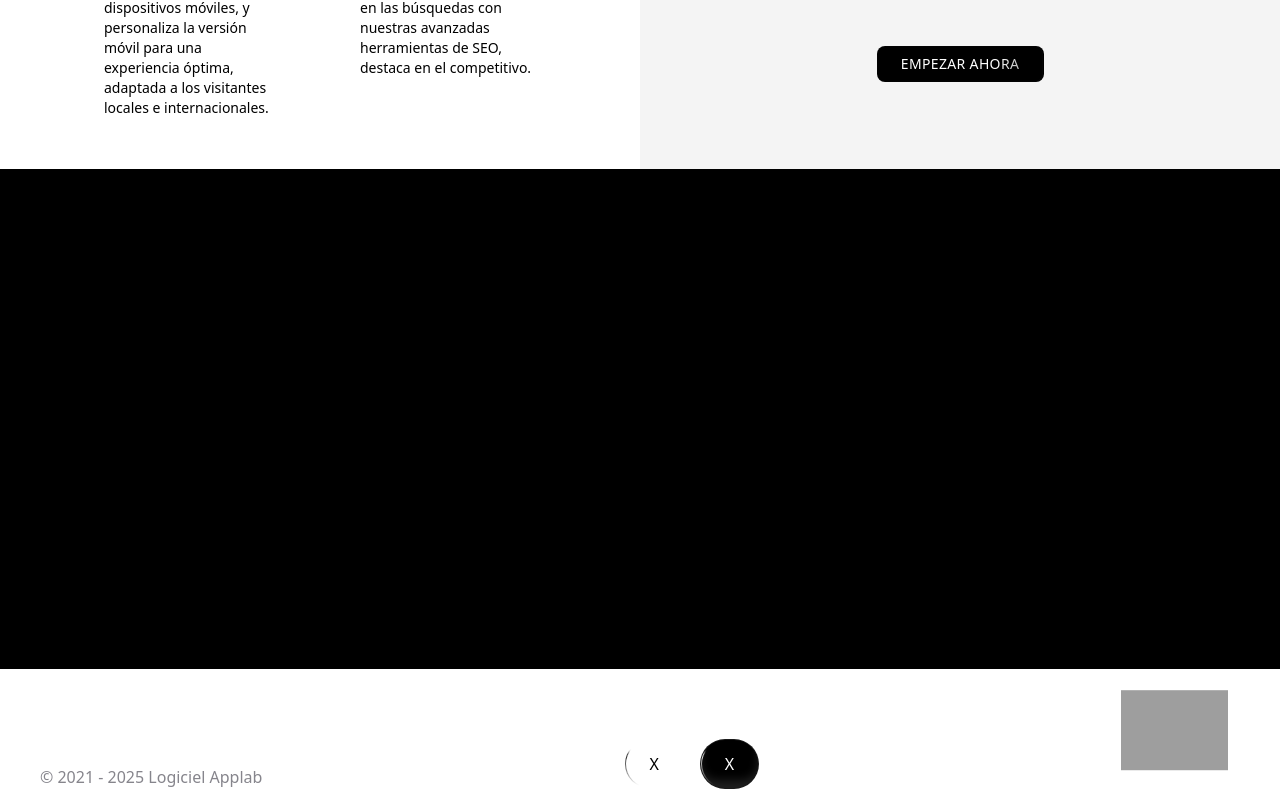
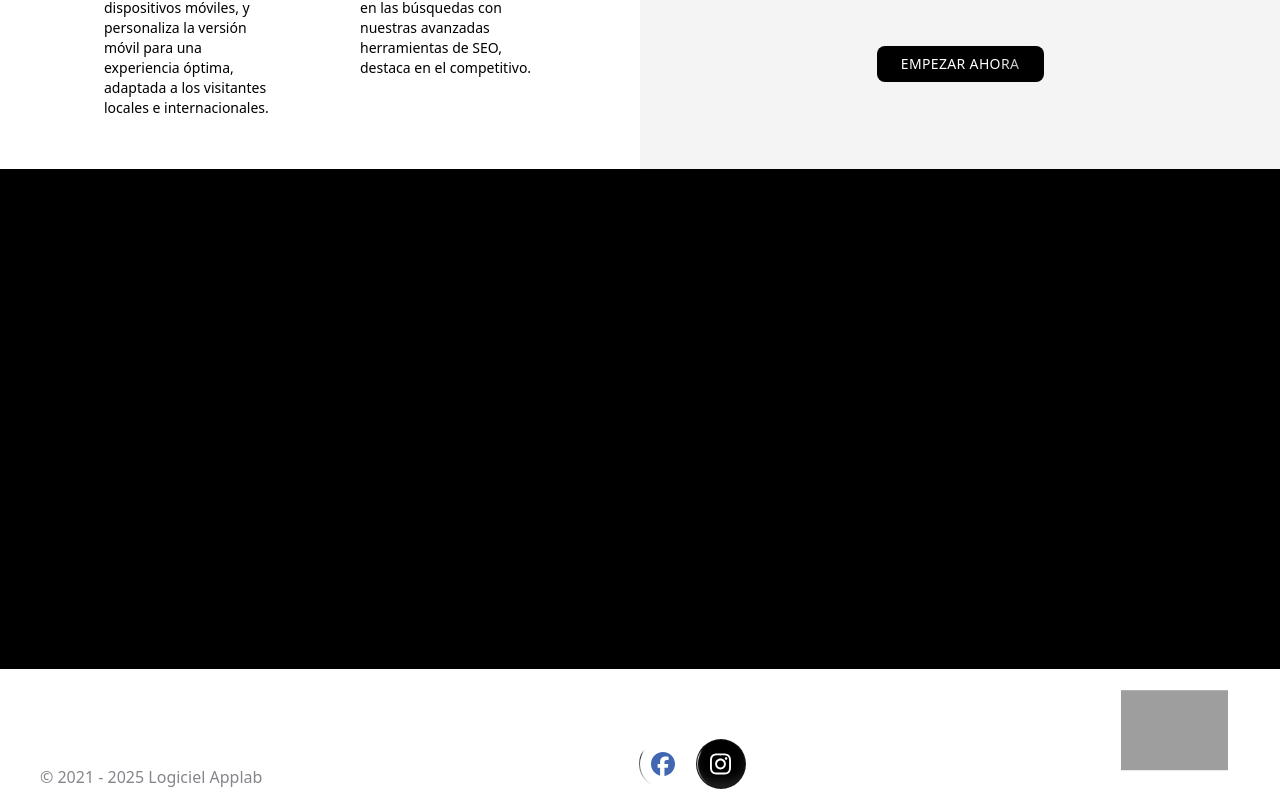
Before and after one commit to jhquihuiri7/logiciel_applab_website, a Next.js app: page / in a window 1280 px wide. Shown: the part 1431-2240 px from the top of the page. Built offline with nearby package versions, Linux system fonts and the light colour scheme; grey boxes are pictures that could not be loaded.

Commit message:
footer completed and whatappbutton added

```diff
--- a/package.json
+++ b/package.json
@@ -9,6 +9,11 @@
     "lint": "next lint"
   },
   "dependencies": {
+    "@fortawesome/fontawesome-svg-core": "^6.7.2",
+    "@fortawesome/free-brands-svg-icons": "^6.7.2",
+    "@fortawesome/free-regular-svg-icons": "^6.7.2",
+    "@fortawesome/free-solid-svg-icons": "^6.7.2",
+    "@fortawesome/react-fontawesome": "^0.2.2",
     "@heroicons/react": "^2.2.0",
     "@material-tailwind/react": "^2.1.10",
     "class-variance-authority": "^0.7.1",
--- a/src/app/page.tsx
+++ b/src/app/page.tsx
@@ -1,4 +1,7 @@
 import Main from "../components/main"
+import { config } from "@fortawesome/fontawesome-svg-core";
+import "@fortawesome/fontawesome-svg-core/styles.css";
+config.autoAddCss = false;
 
 export default function Home() {
   return (
--- a/src/components/footer.tsx
+++ b/src/components/footer.tsx
@@ -1,5 +1,7 @@
 import React, { FunctionComponent } from 'react';
 import { ShimmerButton } from "@/components/ui/shimmer-button";
+import { FontAwesomeIcon } from '@fortawesome/react-fontawesome';
+import { faFacebook, faInstagram } from '@fortawesome/free-brands-svg-icons';
 
 const Footer:FunctionComponent = () => {
     return (
@@ -9,11 +11,11 @@ const Footer:FunctionComponent = () => {
                     <p>© 2021 - 2025 Logiciel Applab</p>
                 </div>
                 <div className="relative flex flex-row justify-around">
-                  <ShimmerButton className='mx-2' shimmerColor="#000000" background="#ffffff">
-                    <p className='text-black'>X</p>
+                  <ShimmerButton className='mx-1 h-[50px] w-[40px]' shimmerColor="#000000" borderRadius="200px" background="#ffffff">
+                    <FontAwesomeIcon icon={faFacebook} size="xl" style={{ color: "#4267B2" }}/>
                   </ShimmerButton>
-                  <ShimmerButton className='mx-2'>
-                    X
+                  <ShimmerButton className='mx-1 h-[50px] w-[40px]' borderRadius="500px">
+                    <FontAwesomeIcon icon={faInstagram} size="xl"/>
                   </ShimmerButton>
                 </div>
                 <div>
--- a/src/components/nosotros.tsx
+++ b/src/components/nosotros.tsx
@@ -1,7 +1,15 @@
+"use client"
 import React, { FunctionComponent } from 'react';
 import { ShinyButton } from "@/components/ui/shiny-button";
 
+const handleClick = () => {
+    const url = "https://wa.me/593997613568?text=Quiero%20saber%20m%C3%A1s%20de%20p%C3%A1ginas%20web.";
+    window.open(url, "_blank"); // Opens the link in a new tab
+    console.log("Navigating to WhatsApp link");
+  };
+
 const Nosotros:FunctionComponent = () => {
+
     return (
         <div id="nosotros-component" className="bg-white w-full h-fit sm:h-screen text-sm flex sm:flex-row flex-col justify-center items-center">
             <div className="sm:w-1/2 w-full px-0 sm:px-16 flex flex-col justify-center items-center">
@@ -31,7 +39,7 @@ const Nosotros:FunctionComponent = () => {
             </div>
             <div className="sm:w-1/2 bg-[#f4f4f4] w-full h-full py-5 sm:py-0 bg-contain flex flex-col justify-center items-center">
 				<img src='/images/nosotros.png' className='h-1/3 sm:h-2/3'></img>
-                <ShinyButton className='mt-14 bg-[#000000]'><p className='text-white'>Empezar ahora</p></ShinyButton>
+                <ShinyButton className='mt-14 bg-[#000000]' onClick={handleClick}><p className='text-white'>Empezar ahora</p></ShinyButton>
 			</div>
       	</div>
     );
```
Also changed, not shown: 1 other file (tests, documents, lock files or other folders).
